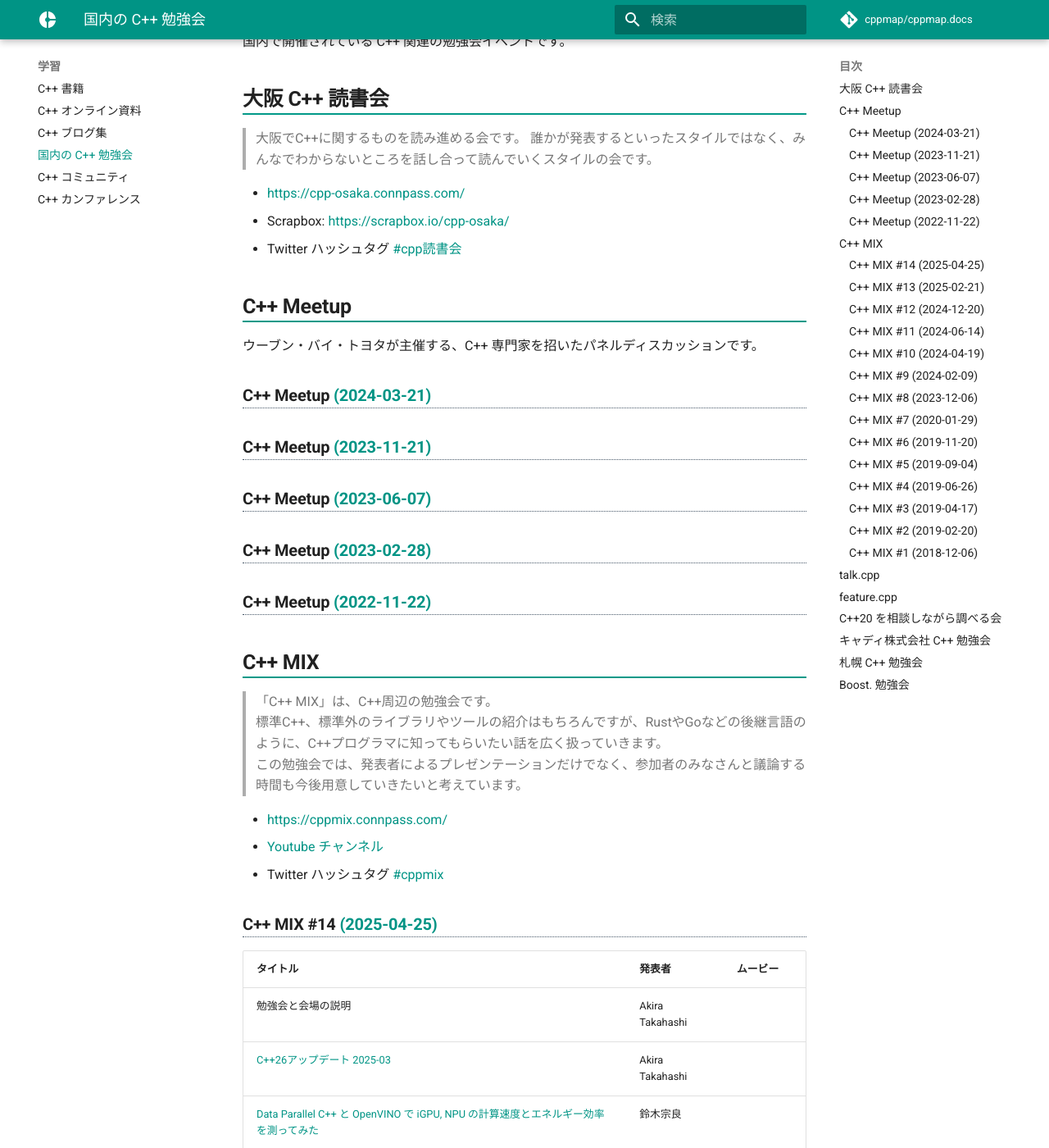
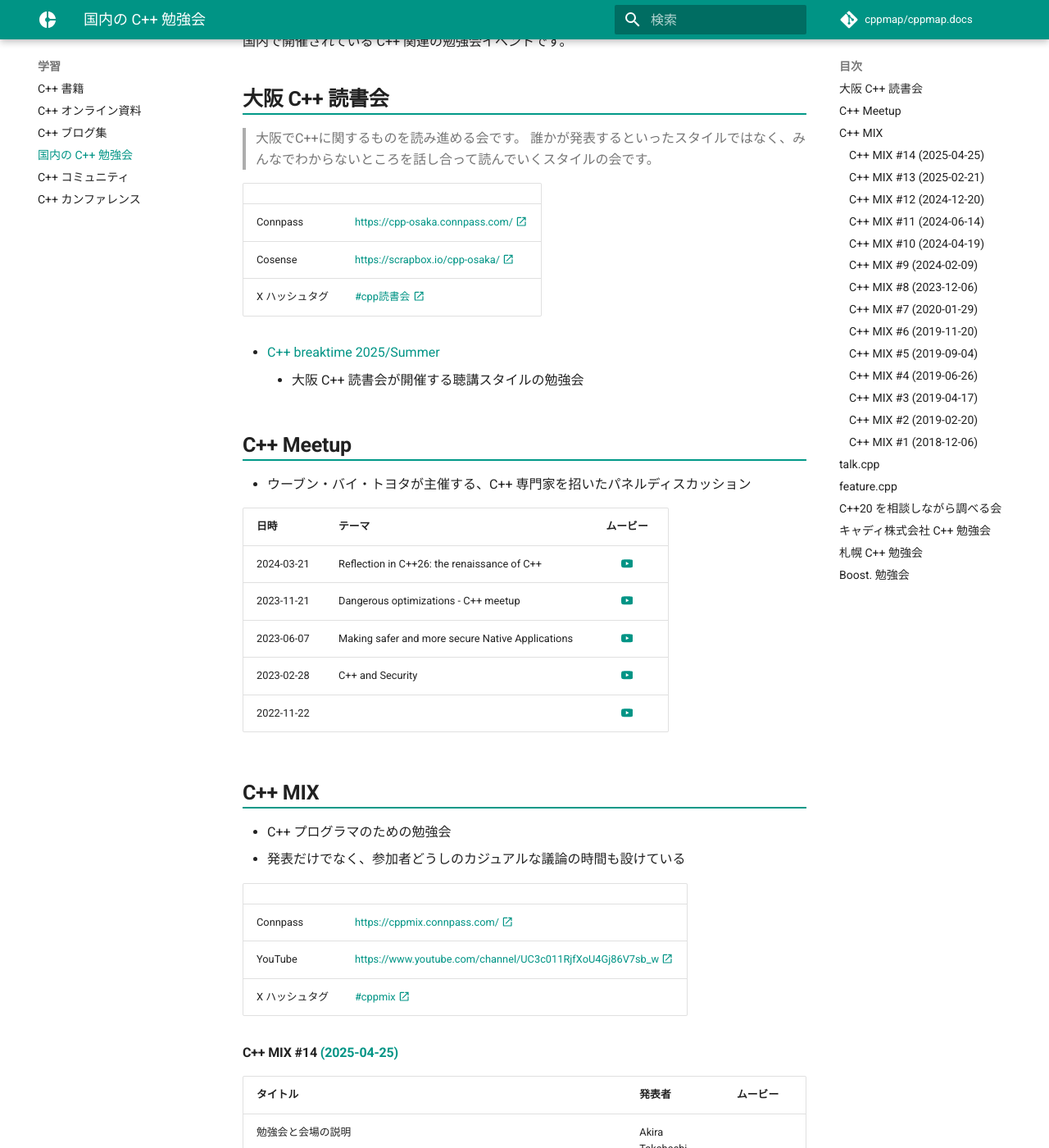
Before and after one commit to cppmap/cppmap.docs, an MkDocs documentation site: the page built from docs/learn/studymeetings.md, in a window 1280 px wide and 1400 px high, scrolled down 198 px. Shown: the whole window at 82% size. Built offline with MkDocs 1.6.1 and Material for MkDocs 9.7.7, drawn with Linux system fonts in a browser that asks for light colours; nearby versions of some CDN libraries; comment, search, counter and statistics services are not loaded; some of the changed text lies outside the part shown.

Commit message:
Update studymeetings.md

```diff
--- a/docs/learn/studymeetings.md
+++ b/docs/learn/studymeetings.md
@@ -8,52 +8,55 @@ description: 国内で開催されている C++ 関連の勉強会イベント
 ## 大阪 C++ 読書会
 >大阪でC++に関するものを読み進める会です。 誰かが発表するといったスタイルではなく、みんなでわからないところを話し合って読んでいくスタイルの会です。
 
-- https://cpp-osaka.connpass.com/
-- Scrapbox: https://scrapbox.io/cpp-osaka/
-- Twitter ハッシュタグ [#cpp読書会](https://twitter.com/search?q=%23cpp%E8%AA%AD%E6%9B%B8%E4%BC%9A&f=live)
+| | |
+|------|--------|
+| Connpass | [https://cpp-osaka.connpass.com/ :material-open-in-new:](https://cpp-osaka.connpass.com/){:target="_blank"} |
+| Cosense | [https://scrapbox.io/cpp-osaka/ :material-open-in-new:](https://scrapbox.io/cpp-osaka/){:target="_blank"} |
+| X ハッシュタグ | [#cpp読書会 :material-open-in-new:](https://x.com/search?q=%23cpp%E8%AA%AD%E6%9B%B8%E4%BC%9A&f=live){:target="_blank"} |
+
+- [C++ breaktime 2025/Summer](https://cpp-osaka.connpass.com/event/356031/){:target="_blank"}
+    - 大阪 C++ 読書会が開催する聴講スタイルの勉強会
+
 
 ## C++ Meetup
-ウーブン・バイ・トヨタが主催する、C++ 専門家を招いたパネルディスカッションです。
+- ウーブン・バイ・トヨタが主催する、C++ 専門家を招いたパネルディスカッション
 
-### C++ Meetup [(2024-03-21)](https://www.youtube.com/watch?v=vRda0mGYg_A)
-
-### C++ Meetup [(2023-11-21)](https://www.youtube.com/watch?v=MddV3jwqcTk)
-
-### C++ Meetup [(2023-06-07)](https://www.youtube.com/watch?v=rkDTgkN7FIY)
-
-### C++ Meetup [(2023-02-28)](https://www.youtube.com/watch?v=mrQKfl893e8)
-
-### C++ Meetup [(2022-11-22)](https://www.youtube.com/watch?v=FU5Tl_Zdtmw)
+| 日時 | テーマ | ムービー |
+|------|--------|:--:|
+| 2024-03-21 | Reflection in C++26: the renaissance of C++ | [:simple-youtube:](https://www.youtube.com/watch?v=vRda0mGYg_A){:target="_blank"} |
+| 2023-11-21 | Dangerous optimizations - C++ meetup | [:simple-youtube:](https://www.youtube.com/watch?v=MddV3jwqcTk){:target="_blank"} |
+| 2023-06-07 | Making safer and more secure Native Applications | [:simple-youtube:](https://www.youtube.com/watch?v=rkDTgkN7FIY){:target="_blank"} |
+| 2023-02-28 | C++ and Security | [:simple-youtube:](https://www.youtube.com/watch?v=mrQKfl893e8){:target="_blank"} |
+| 2022-11-22 |  | [:simple-youtube:](https://www.youtube.com/watch?v=FU5Tl_Zdtmw){:target="_blank"} |
 
 
 ## C++ MIX
->「C++ MIX」は、C++周辺の勉強会です。
-標準C++、標準外のライブラリやツールの紹介はもちろんですが、RustやGoなどの後継言語のように、C++プログラマに知ってもらいたい話を広く扱っていきます。
-この勉強会では、発表者によるプレゼンテーションだけでなく、参加者のみなさんと議論する時間も今後用意していきたいと考えています。
+- C++ プログラマのための勉強会
+- 発表だけでなく、参加者どうしのカジュアルな議論の時間も設けている
 
-- https://cppmix.connpass.com/
-- [Youtube チャンネル](https://www.youtube.com/channel/UC3c011RjfXoU4Gj86V7sb_w)
-- Twitter ハッシュタグ [#cppmix](https://twitter.com/search?q=%23cppmix&f=live)
+| | |
+|------|--------|
+| Connpass | [https://cppmix.connpass.com/ :material-open-in-new:](https://cppmix.connpass.com/){:target="_blank"} |
+| YouTube | [https://www.youtube.com/channel/UC3c011RjfXoU4Gj86V7sb_w :material-open-in-new:](https://www.youtube.com/channel/UC3c011RjfXoU4Gj86V7sb_w){:target="_blank"} |
+| X ハッシュタグ | [#cppmix :material-open-in-new:](https://x.com/search?q=%23cppmix&f=live){:target="_blank"} |
 
-### C++ MIX #14 [(2025-04-25)](https://cppmix.connpass.com/event/349703/)
+#### C++ MIX #14 [(2025-04-25)](https://cppmix.connpass.com/event/349703/)
 | タイトル                                                                                                                                                              | 発表者          | ムービー |
 |-----------------------------------------------------------------------------------------------------------------------------------------------------------------------|-----------------|----------|
 | 勉強会と会場の説明                                                                                                                                                    | Akira Takahashi |          |
 | [C++26アップデート 2025-03](https://speakerdeck.com/faithandbrave/c-plus-plus-26atupudeto-2025-03)                                                                    | Akira Takahashi |          |
 | [Data Parallel C++ と OpenVINO で iGPU, NPU の計算速度とエネルギー効率を測ってみた](https://www.slideshare.net/slideshow/data-parallel-c-openvino-igpu-npu/278404192) | 鈴木宗良        |          |
 | [LLM超入門 (仮)](https://github.com/ssa-study/documents/blob/master/LLM%E8%B6%85%E5%85%A5%E9%96%802025.pdf)                                                           | 池田公平        |          |
-| カジュアルディスカッション                                                                                                                                            | (全員参加)      |          |
 
-### C++ MIX #13 [(2025-02-21)](https://cppmix.connpass.com/event/343088/)
+#### C++ MIX #13 [(2025-02-21)](https://cppmix.connpass.com/event/343088/)
 | タイトル                                                                                                              | 発表者          | ムービー |
 |-----------------------------------------------------------------------------------------------------------------------|-----------------|----------|
 | 勉強会と会場の説明                                                                                                    | Akira Takahashi |          |
 | [プラグイン開発で学習するUnrealEngine C++（概要編）](https://www.docswell.com/s/YuukiOgino/ZXEQPX-cppmix13-UE5Plugin) | 荻野雄季        |          |
 | [C++23ジェネレータの紹介](https://www.docswell.com/s/yohhoy/KEXQPG-cpp23gen)                                          | yohhoy          |          |
 | [GCCの&lt;type_traits&gt;最適化 (リモート発表予定)](https://drive.proton.me/urls/349KVCZH5C#2SRNr0r2aHX5)                 | Ken Matsui      |          |
-| カジュアルディスカッション                                                                                            | (全員参加)      |          |
 
-### C++ MIX #12 [(2024-12-20)](https://cppmix.connpass.com/event/337028/)
+#### C++ MIX #12 [(2024-12-20)](https://cppmix.connpass.com/event/337028/)
 | タイトル                                                                                                           | 発表者            | ムービー                                         |
 |--------------------------------------------------------------------------------------------------------------------|-------------------|--------------------------------------------------|
 | 勉強会と会場の説明                                                                                                 | Akira Takahashi   |                                                  |
@@ -61,9 +64,8 @@ description: 国内で開催されている C++ 関連の勉強会イベント
 | [Rangeアダプタを作る](https://speakerdeck.com/tetsurom/rangeadaputawozuo-ru)                                       | Tetsuro Matsumura | [:simple-youtube:](https://youtu.be/eFFAFuf74Eg) |
 | [HTTP/3サーバ実装について](https://speakerdeck.com/yasunorihigashiyama/3)                                          | 東山裕徳          | [:simple-youtube:](https://youtu.be/mT0eyMP7o0E) |
 | [return文におけるmoveについて](https://speakerdeck.com/onihusube/returnwen-niokerustd-movenituite)                 | 安藤弘晃          | [:simple-youtube:](https://youtu.be/zxlCgBNeCUg) |
-| カジュアルディスカッション                                                                                         | (全員参加)        |                                                  |
 
-### C++ MIX #11 [(2024-06-14)](https://cppmix.connpass.com/event/319167/)
+#### C++ MIX #11 [(2024-06-14)](https://cppmix.connpass.com/event/319167/)
 | タイトル                                                                                                                                                   | 発表者          | ムービー                                         |
 |------------------------------------------------------------------------------------------------------------------------------------------------------------|-----------------|--------------------------------------------------|
 | 勉強会と会場の説明                                                                                                                                         | Akira Takahashi |                                                  |
@@ -71,18 +73,16 @@ description: 国内で開催されている C++ 関連の勉強会イベント
 | [C++23 スタックトレースライブラリ](https://speakerdeck.com/faithandbrave/c-plus-plus-23-sutatukutoresuraiburari)                                           | Akira Takahashi | [:simple-youtube:](https://youtu.be/zUspXaFIea4) |
 | 最短 1 行、C++ と Siv3D で生成 AI 活用アプリを作る                                                                                                         | Ryo Suzuki      | [:simple-youtube:](https://youtu.be/RwkxHe_N8Vs) |
 | [これってどう読むの…？](https://speakerdeck.com/5mingame2/c-plus-plus-mix-number-11-koredoudu-muno-dot-dot-dot)                                           | 西山 信行       | [:simple-youtube:](https://youtu.be/RmaoC2es4sA) |
-| カジュアルディスカッション                                                                                                                                 | (全員参加)      |                                                  |
 
-### C++ MIX #10 [(2024-04-19)](https://cppmix.connpass.com/event/311283/)
+#### C++ MIX #10 [(2024-04-19)](https://cppmix.connpass.com/event/311283/)
 | タイトル                                                                                                                                       | 発表者          | ムービー                                         |
 |------------------------------------------------------------------------------------------------------------------------------------------------|-----------------|--------------------------------------------------|
 | 勉強会と会場の説明                                                                                                                             | Akira Takahashi |                                                  |
 | [x64 のスカラー，SIMD 演算性能を測ってみた](https://www.slideshare.net/slideshow/x64-simd-c-mix-10/267364631)                                  | 鈴木 宗良       | [:simple-youtube:](https://youtu.be/AB-vf6TvAIw) |
 | [Boost.Asioにおけるcoroutineの活用法](https://1drv.ms/p/c/9164139b3166c293/Edth1kidYtFJt0JLjpUDE4cB5ALYoamKTPAfnWyPTgm_iw?e=QXy9dj)            | 近藤貴俊        | [:simple-youtube:](https://youtu.be/TrFfJoYklvk) |
 | [if constexpr文はテンプレート世界のラムダ式である](https://speakerdeck.com/faithandbrave/if-constexprwen-hatenpuretoshi-jie-noramudashi-dearu) | Akira Takahashi | [:simple-youtube:](https://youtu.be/Wr3B7ZT4FHY) |
-| カジュアルディスカッション                                                                                                                     | (全員参加)      |                                                  |
 
-### C++ MIX #9 [(2024-02-09)](https://cppmix.connpass.com/event/305699/)
+#### C++ MIX #9 [(2024-02-09)](https://cppmix.connpass.com/event/305699/)
 | タイトル                                                                                                        | 発表者           | ムービー                                         |
 |-----------------------------------------------------------------------------------------------------------------|------------------|--------------------------------------------------|
 | 勉強会と会場の説明                                                                                              | Akira Takahashi  |                                                  |
@@ -90,9 +90,8 @@ description: 国内で開催されている C++ 関連の勉強会イベント
 | [C++でつくる歴史シミュレーションGIS](https://speakerdeck.com/aspjt/c-plus-plus-detukuruli-shi-simiyuresiyongis) | Hayato Kasuga    | [:simple-youtube:](https://youtu.be/GyUjW8MAhLw) |
 | [使いたい標準C++機能がない環境でいかに実装・設計するか](https://speakerdeck.com/faithandbrave/shi-itaibiao-zhun-c-plus-plus-ji-neng-ganaihuan-jing-deikanishi-zhuang-she-ji-suruka-55e6f70a-5ff8-46f0-9cda-d7229c5e6d65) | Akira Takahashi  | [:simple-youtube:](https://youtu.be/XFKoQbsP-_8) |
 | [C++ 開発が少し便利になる Visual Studio の最近の機能](https://speakerdeck.com/cpp/cppmix9)                      | Ryo Suzuki       | [:simple-youtube:](https://youtu.be/eP-rm5_Rl7E) |
-| カジュアルディスカッション                                                                                      | (全員参加)       |                                                  |
 
-### C++ MIX #8 [(2023-12-06)](https://cppmix.connpass.com/event/301925/)
+#### C++ MIX #8 [(2023-12-06)](https://cppmix.connpass.com/event/301925/)
 | タイトル                                                                                                                    | 発表者           | ムービー                                         |
 |-----------------------------------------------------------------------------------------------------------------------------|------------------|--------------------------------------------------|
 | 勉強会と会場の説明                                                                                                          | Akira Takahashi  |                                                  |
@@ -100,9 +99,8 @@ description: 国内で開催されている C++ 関連の勉強会イベント
 | [オレオレGithub Copilotを作ろう](https://docs.google.com/presentation/d/1Euz4Fr1gMX9CchM2MbexxTIijShCChIJUzDp18349R0/edit)  | Shintarou Okada  | [:simple-youtube:](https://youtu.be/sd9txd65iAY) |
 | [未定義動作でFizzBuzz](https://speakerdeck.com/kaityo256/undefined-fizz-buzz)                                               | kaityo256        | [:simple-youtube:](https://youtu.be/bEDY9E5yKhc) |
 | [構文解析で使えるC++のテクニック](https://docs.google.com/presentation/d/15lNgrej1hugJkMi0NZ7iGe69REon9u8FaH3xKhT_u7c/edit) | Ryosuke Hirakida | [:simple-youtube:](https://youtu.be/EIqEEZywdi4) |
-| ディスカッション                                                                                                            | (全員参加)       |                                                  |
 
-### C++ MIX #7 [(2020-01-29)](https://cppmix.connpass.com/event/160166/)
+#### C++ MIX #7 [(2020-01-29)](https://cppmix.connpass.com/event/160166/)
 | タイトル                                                 | 発表者               | ムービー |
 |------------------------------------------------------|-------------------|------|
 | 勉強会と会場の説明                                            | Akira Takahashi   |     |
@@ -111,9 +109,8 @@ description: 国内で開催されている C++ 関連の勉強会イベント
 | [みんな代替トークン使とる。使てへんのお前だけ。](https://speakerdeck.com/kariyamitsuru/alternative-tokens) | Kariya Mitsuru    | [:simple-youtube:](https://youtu.be/TGEDRbvRwfY) |
 | [続・モジュール](https://www.slideshare.net/TetsuroMatsumura/introduction-to-c-modules-part-2-225829715)  | Tetsuro Matsumura | [:simple-youtube:](https://youtu.be/zI0PPLucONk) |
 | RustとC++を比べてみた（当社比）                                  | いなむのみたま           | [:simple-youtube:](https://youtu.be/lLb69NSx_Lk) |
-| ディスカッション                                             | (全員参加)            |     |
 
-### C++ MIX #6 [(2019-11-20)](https://cppmix.connpass.com/event/150527/)
+#### C++ MIX #6 [(2019-11-20)](https://cppmix.connpass.com/event/150527/)
 | タイトル                                                 | 発表者             | ムービー |
 |------------------------------------------------------|-----------------|------|
 | 勉強会と会場の説明                                            | Akira Takahashi |     |
@@ -121,9 +118,8 @@ description: 国内で開催されている C++ 関連の勉強会イベント
 | インターンシップでC++を使用したゲーム開発を経験した話                         | がっちょ            | [:simple-youtube:](https://youtu.be/V0ENpMzZ4OE) |
 | [コンパイラのいじめ方](https://speakerdeck.com/kaityo256/how-to-fight-the-compiler) | kaityo256             | [:simple-youtube:](https://youtu.be/rC-YSvtRrHw) |
 | [書籍『独習C++』の改訂について (仮) ](https://docs.google.com/presentation/d/1dfJ537pkSwYYRai4mktlAoHwNnqmnOUqfmQiVjDJClY/edit)                                | Flast           | [:simple-youtube:](https://youtu.be/j30j7poj3J0) |
-| ディスカッション                                             | (全員参加)          |     |
 
-### C++ MIX #5 [(2019-09-04)](https://cppmix.connpass.com/event/141908/)
+#### C++ MIX #5 [(2019-09-04)](https://cppmix.connpass.com/event/141908/)
 | タイトル                        | 発表者             | ムービー |
 |-----------------------------|-----------------|------|
 | 勉強会と会場の説明                   | Shintaro Okada  |     |
@@ -132,10 +128,8 @@ description: 国内で開催されている C++ 関連の勉強会イベント
 | [Unreal C++ を始めてみた時の躓いたTips](https://www.slideshare.net/MakotoAdachi/cmix5) | akoto           | [:simple-youtube:](https://youtu.be/Uy1qxTDlOA4) |
 | [C++20ステータス](https://speakerdeck.com/faithandbrave/c-plus-plus-20-status) | Akira Takahashi | [:simple-youtube:](https://youtu.be/0xbmP9iJFRM) |
 | [20分くらいでわかった気分になれるC++20コルーチン](https://www.slideshare.net/yohhoy/20c20) | yohhoy          | [:simple-youtube:](https://youtu.be/XkZ260fgsq0) |
-| ディスカッション                    | (全員参加)          |     |
 
-
-### C++ MIX #4 [(2019-06-26)](https://cppmix.connpass.com/event/132145/)
+#### C++ MIX #4 [(2019-06-26)](https://cppmix.connpass.com/event/132145/)
 | タイトル                                                                                               | 発表者                  | ムービー |
 |----------------------------------------------------------------------------------------------------|----------------------|------|
 | 勉強会と会場の説明                                                                                          | Shintaro Okada       |     |
@@ -144,7 +138,7 @@ description: 国内で開催されている C++ 関連の勉強会イベント
 | [C++ で HTTP Proxy](https://www.slideshare.net/YasunoriHigashiyama/chttp-proxy)                     | 東山裕徳                 | [:simple-youtube:](https://youtu.be/ldQr9meQY00) |
 | [モジュールの概要](https://www.slideshare.net/TetsuroMatsumura/c20-152189285)                              | Tetsuro Matsumura    | [:simple-youtube:](https://youtu.be/_UhfHhRwPQY) |
 
-### C++ MIX #3 [(2019-04-17)](https://cppmix.connpass.com/event/124862/)
+#### C++ MIX #3 [(2019-04-17)](https://cppmix.connpass.com/event/124862/)
 | タイトル                                                                                                                                                             | 発表者            | ムービー                                                     |
 |------------------------------------------------------------------------------------------------------------------------------------------------------------------|----------------|----------------------------------------------------------|
 | 勉強会と会場の説明                                                                                                                                                        | Shintaro Okada |                                                          |
```
Also changed, not shown: other parts of docs/learn/studymeetings.md (+2 -3 lines).
